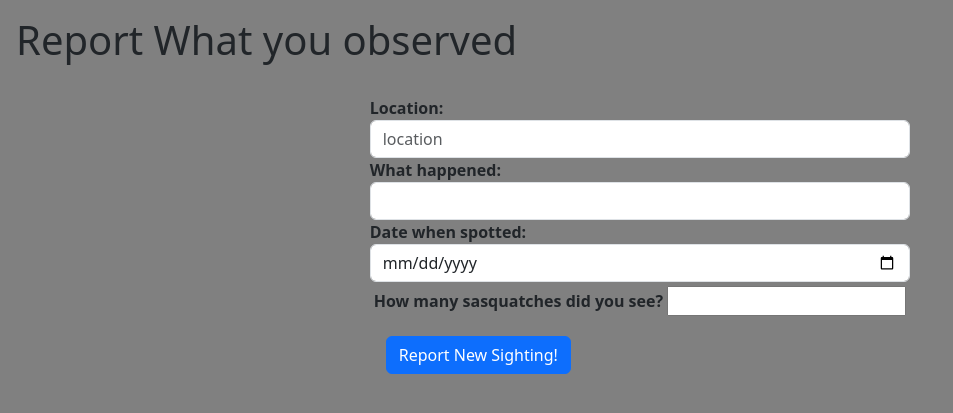
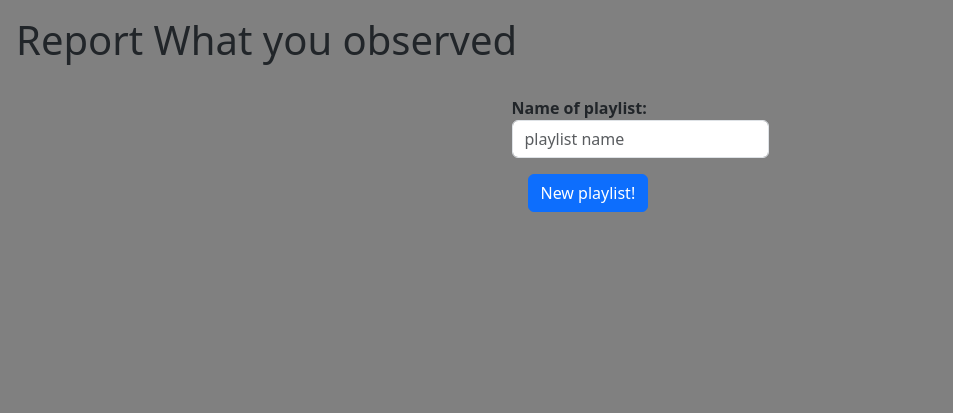
Before and after one commit to danielSmirn0v/create_playlist, a Flask app: template playlist/templates/new_playlist.html in a window 1280 px wide. Shown: the part 72-485 px from the top of the page, without its empty margins (0-953 px from the left). Run offline with Flask 2, Linux system fonts and the light colour scheme; the template is opened without the code that fills it, so the values that code supplies are empty; parts of the project's set-up code (start-up, migrations or seed data) failed here and were passed over.

Commit message:
created some playlist controllers,edited some user controllers

```diff
--- a/playlist/templates/new_playlist.html
+++ b/playlist/templates/new_playlist.html
@@ -49,30 +49,15 @@
     <div class="d-flex justify-content-evenly">
 
         <div class="m-3">
-            <form action="/new/sighting/create"  method = 'POST'>
+            <form action="/new/playlist/create"  method = 'POST'>
                 <div class="form-group " >
                     <div class="form-group" style="font-weight: bold;">
-                        <label for="loc" >Location:</label>
-                        <input type="text" class="form-control" name="location" id="loc" placeholder="location">
+                        <label for="ply_nme" >Name of playlist:</label>
+                        <input type="text" class="form-control" name="playlist_name" id="loc" placeholder="playlist name">
                     </div>
 
-                    <div class="form-group" style="font-weight: bold;">
-                        <label for="ex">What happened:</label>
-                        <input type="text" class="form-control" name = 'what_happened' id="ex" >
-                    </div>
-
-                    <div class="form-group" style="font-weight: bold;">
-                        <label for="date" style="font-weight: bold;">Date when spotted:</label>
-                        <input type="date" class="form-control" id="date" name="date_sighted" aria-describedby="emailHelp" >
-
-                    </div>
-
-                    <div class="form-group m-1" style="font-weight: bold;">
-                        <label for="quantity">How many sasquatches did you see?</label>
-                        <input type="number" id="quantity" name="num_of_sas" min="1" >
-                    </div>
                 </div>
-                <button type="submit" class="btn btn-primary m-3">Report New Sighting!</button>
+                <button type="submit" class="btn btn-primary m-3">New playlist!</button>
             </form>
 
         </div>
```
Also changed, not shown: playlist/controllers/playlists.py (added, +27 -0 lines), playlist/controllers/users.py (+3 -5 lines).
